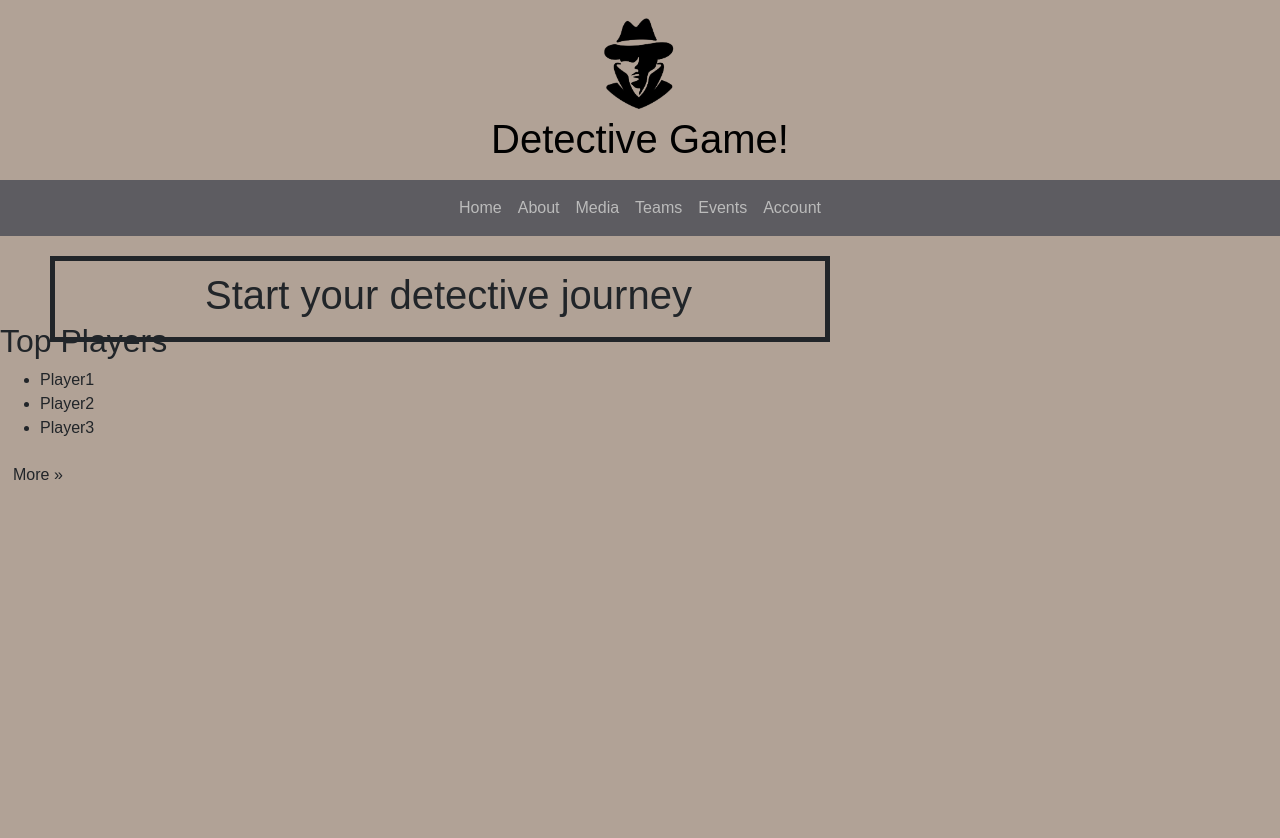
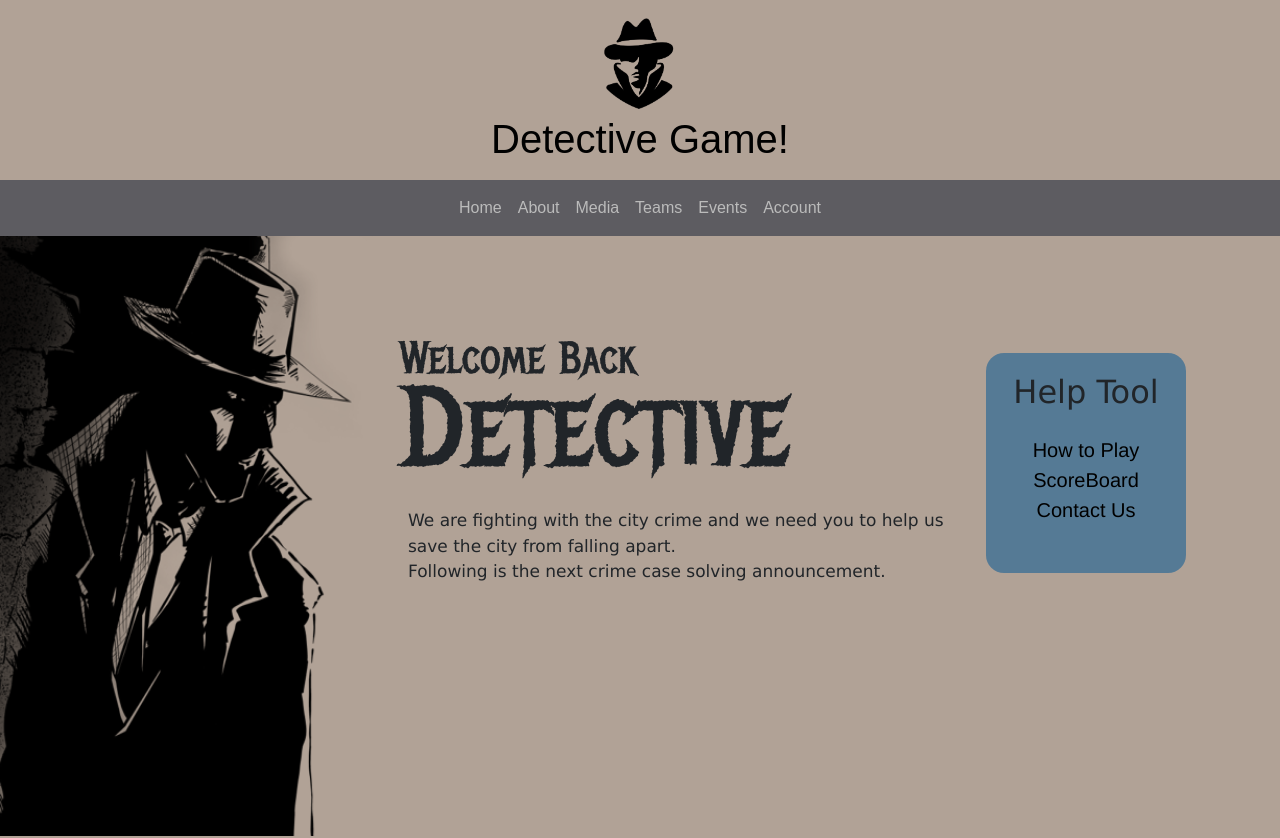
Before and after one commit to XinyiLiang/PRJ566, a React (Create React App) app: page / in a window 1280 px wide. Shown: the top 838 px of the page. Built offline with nearby package versions, Linux system fonts and the light colour scheme.

Commit message:
AddMoreDetailsOnHomePage

```diff
--- a/package.json
+++ b/package.json
@@ -7,6 +7,7 @@
     "react": "^16.9.0",
     "react-bootstrap": "^1.0.0-beta.11",
     "react-dom": "^16.9.0",
+    "react-native-leaderboard": "^1.0.6",
     "react-router-dom": "^5.0.1",
     "react-scripts": "3.1.1",
     "styled-components": "^4.3.2"
--- a/src/App.css
+++ b/src/App.css
@@ -1,3 +1,6 @@
+@import url('https://fonts.googleapis.com/css2?family=Metal+Mania&display=swap');
+
+
 .App {
   text-align: center;
 }
@@ -46,16 +49,99 @@
 
 }
 
+#HomePic {
+    position: absolute;
+    left:0px;
+}
+
 .WelcomeDiv{
-    border-style: solid;
-    border-width: 5px;
-    padding: 10px 50px 10px 150px;
+
     position: relative;
-    left: 50px;
-    top:20px;
-    right:200px;
+    left: 25em;
+    top:4em;
+
     width:780px;
+
 }
+.WelcomeDiv h1
+{
+    position: relative;
+    bottom: -0.7em;
+    font-family: 'Metal Mania', cursive;
+    font-size: 45px;
+}
+.WelcomeDiv h2
+{
+    position: relative;
+
+    font-family: 'Metal Mania', cursive;
+    font-size: 112px;
+}
+.HomeExplain{
+    position: relative;
+    left: 24em;
+    top:4em;
+    font-family: 'Lucida Sans Unicode';
+    font-size: 17px;
+    height: 100px;
+    width: 700px;
+}
+
+.HelpTool{
+    text-align: center;
+    position: relative;
+    left: 58em;
+    top:-11em;
+    font-family: 'Lucida Sans Unicode';
+    font-size: 17px;
+    border-radius: 18px;
+    background:#557A95;
+    padding: 0px;
+    width: 200px;
+    height: 220px;
+
+}
+.HelpTool h2{
+    padding-top: 20px;
+    padding-bottom: 15px;
+
+}
+
+.HelpTool ul {
+    list-style-type: none;
+
+    margin: auto;
+    padding: 0;
+}
+.HelpTool ul li{
+    margin: auto;
+    padding: 0;
+    font: 200 20px/1.5 Helvetica, Verdana, sans-serif;
+
+}
+.HelpTool ul li:last-child {
+    border: none;
+  }
+
+.HelpTool ul li a {
+    text-decoration: none;
+    color: #000;
+
+    -webkit-transition: font-size 0.3s ease, background-color 0.3s ease;
+    -moz-transition: font-size 0.3s ease, background-color 0.3s ease;
+    -o-transition: font-size 0.3s ease, background-color 0.3s ease;
+    -ms-transition: font-size 0.3s ease, background-color 0.3s ease;
+    transition: font-size 0.3s ease, background-color 0.3s ease;
+    display: block;
+    width: 200px;
+  }
+
+.HelpTool ul li a:hover {
+    font-size: 25px;
+    background: #29648a;
+    color:rgb(195, 195, 196);
+  }
+
 
 .footer  {
     background-color: #dadada;
--- a/src/App.js
+++ b/src/App.js
@@ -15,6 +15,8 @@ import './App.css';
 
 
 class  App extends Component {
+
+
   render(){
     return (
          <React.Fragment>
--- a/src/Pages/Home.jsx
+++ b/src/Pages/Home.jsx
@@ -1,24 +1,35 @@
 import React from 'react';
 
+
 export const Home = () =>(
-        <div className='HomeMain'>
-            <div className="WelcomeDiv">
-               <h1> Start your detective journey</h1>
 
-            </div>
+       <div className="HomeMain">
 
-            <div class="row">
-               <div class="col-md-2">
-                    <h2>Top Players</h2>
-                     <ul>
-                        <li>Player1</li>
-                        <li>Player2</li>
-                         <li>Player3</li>
-                  </ul>
-                 <p><a class="btn btn-default" href="/">More &raquo;</a></p>
-               </div>
-            </div>
+           <div id="HomePic">
+             <img src={require('../Images/HomeDetective.png')} alt="Welcome Detective" width="500" height="600" />
+           </div>
 
-        </div>
+           <div className="WelcomeDiv">
+              <h1> Welcome Back  </h1>
+              <h2>Detective</h2>
+           </div>
+
+           <div className="HomeExplain">
+              <p>
+              We are fighting with the city crime and we need you to help us <br />
+              save the city from falling apart. <br /> Following is the next crime case solving announcement.
+              </p>
+           </div>
+
+           <div className="HelpTool">
+              <h2>Help Tool</h2>
+                 <ul>
+                    <li><a href="/">How to Play</a></li>
+                    <li><a href="/">ScoreBoard</a></li>
+                    <li><a href="/">Contact Us</a></li>
+                 </ul>
+           </div>
+       </div>
+
     )
 export default Home;
--- a/src/asset/styles.css
+++ b/src/asset/styles.css
@@ -9,3 +9,4 @@
   margin-right: auto;
 
 }
+@import url('https://fonts.googleapis.com/css2?family=Metal+Mania&display=swap');
```
Also changed, not shown: src/Images/HomeDetective.png (added), 1 other file (tests, documents, lock files or other folders).
